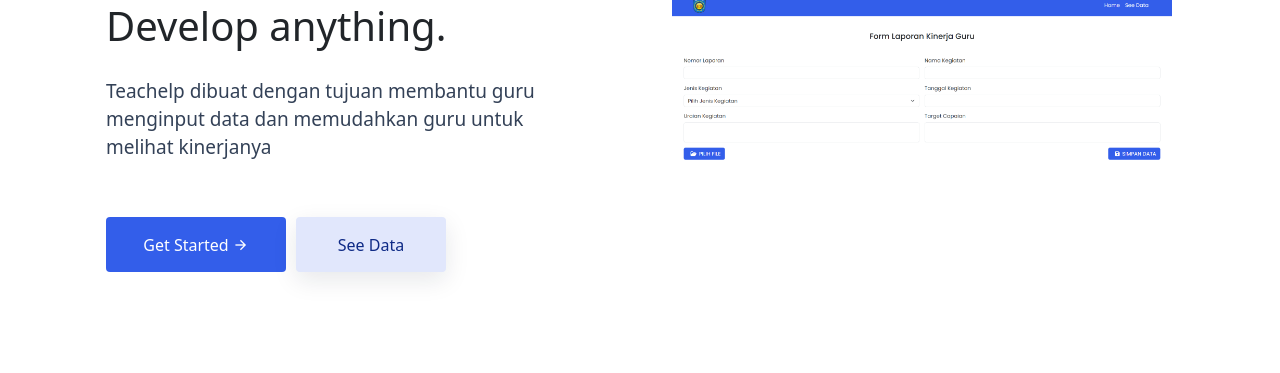
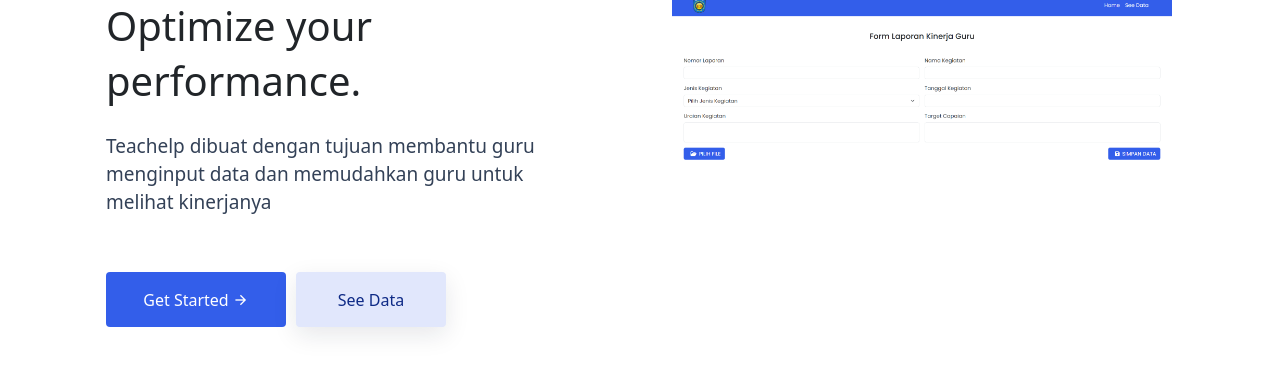
Before and after one commit to Not-Invalid/Web_Laporan_Kinerja, a plain HTML site: page index.html in a window 1280 px wide. Shown: the part 285-658 px from the top of the page. Drawn offline with nearby package versions, Linux system fonts and the light colour scheme.

Commit message:
Update Page

```diff
--- a/index.html
+++ b/index.html
@@ -20,7 +20,6 @@
       />
    </head>
    <body>
-      <!-- ==== HEADER ==== -->
       <nav
          class="navbar navbar-expand-lg p-1"
          style="background-color: var(--primary-color)"
@@ -61,7 +60,7 @@
                   <h1 class="main-heading">
                      Welcome to <span>Teachelp</span>
                      <br />
-                     Develop anything.
+                     Optimize your performance.
                   </h1>
                   <p class="info-text">
                      Teachelp dibuat dengan tujuan membantu guru menginput data
```
